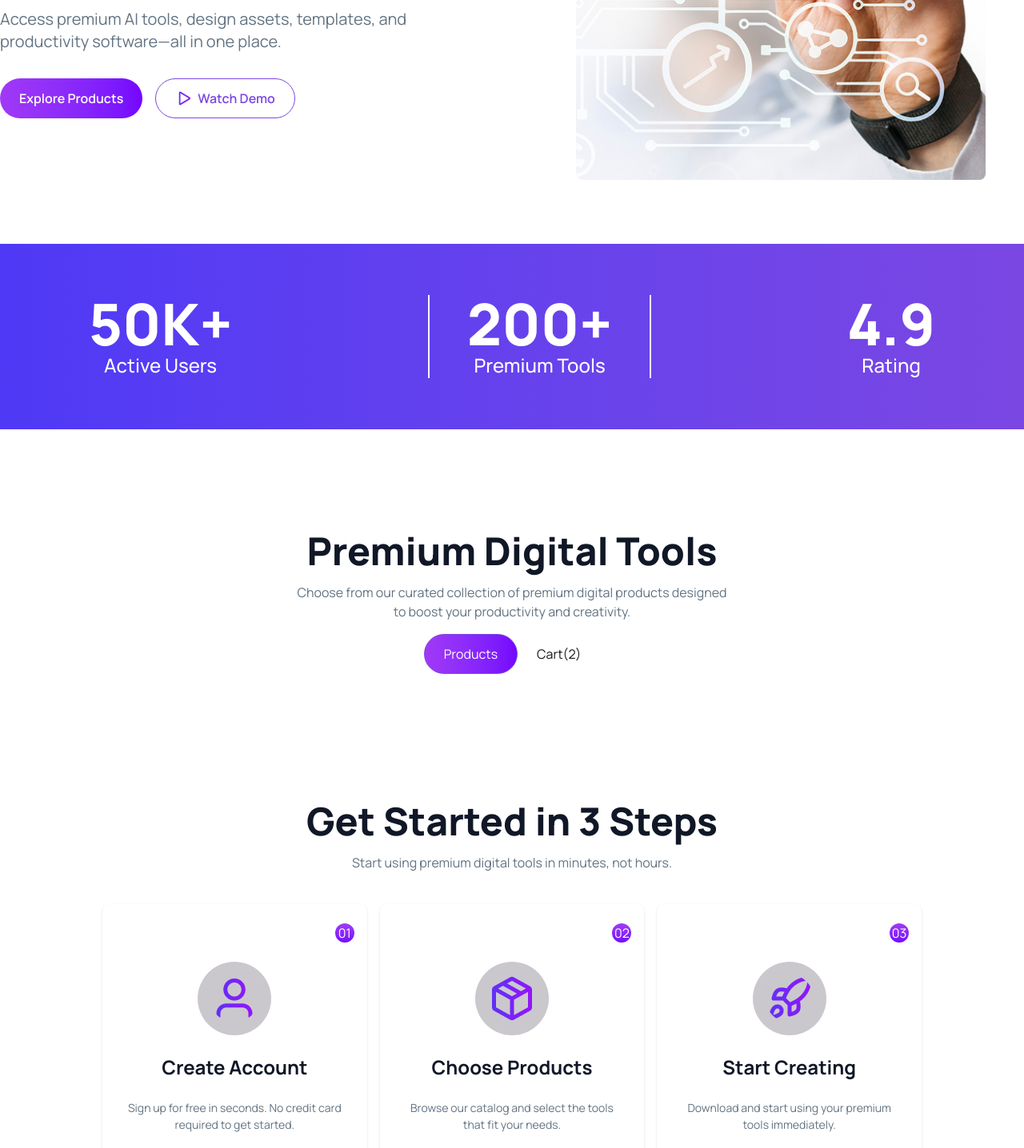
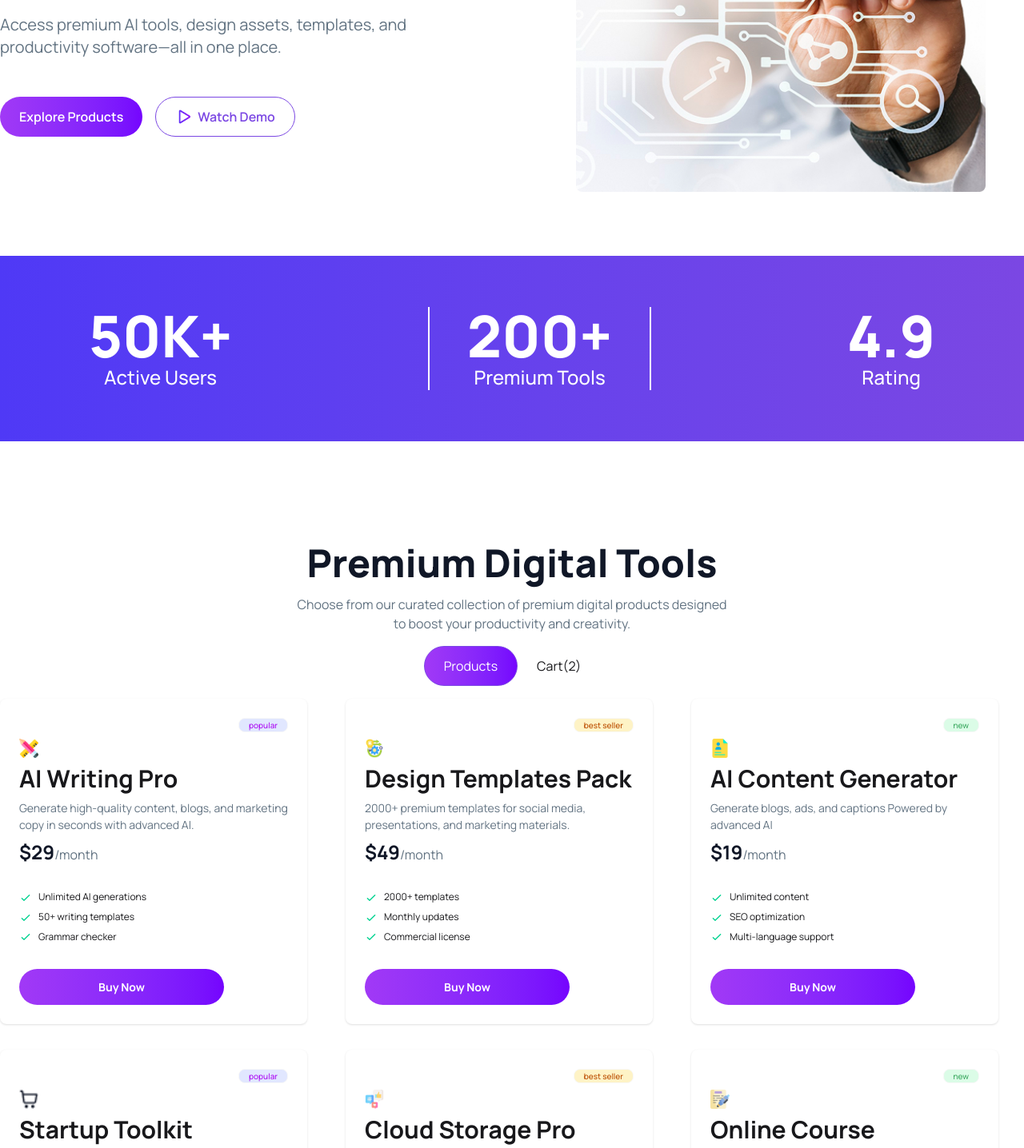
Before and after one commit to KhalidSifullahSIam2004/DigiTools-siam10, a React (Vite) app: page / in a window 1280 px wide. Shown: the part 580-2016 px from the top of the page at 80% size. Built offline with nearby package versions, Linux system fonts and the light colour scheme.

Commit message:
All products show

```diff
--- a/src/App.jsx
+++ b/src/App.jsx
@@ -6,7 +6,7 @@ import GetStartedSection from './Components/GetStartedSection/GetStartedSection'
 import PricingSection from './Components/PricingSection/PricingSection'
 import WorkFlowSection from './Components/WorkFlowSection/WorkFlowSection'
 import Footer from './Components/Footer/Footer'
-import ProductsSection from './Components/Functionality/ProductsSection/ProductsSection'
+import ProductsSection from './Components/ProductsSection/ProductsSection'
 
 
 const fetchProducts = async () => {
--- /dev/null
+++ b/src/Components/AllProducts/AllProducts.jsx
@@ -0,0 +1,16 @@
+import React from 'react'
+import SingleProductData from '../ProductsSection/SingleProductData/SingleProductData'
+
+const AllProducts = ({productsData}) => {
+  return (
+    <div className='grid justify-center gap-4 md:grid-cols-2 xl:grid-cols-3 lg:justify-between'>
+      {
+        productsData.map(singleProductData => {
+          return  <SingleProductData singleProductData={singleProductData}  key={singleProductData.id}/>
+        })
+      }
+    </div>
+  )
+}
+
+export default AllProducts
--- /dev/null
+++ b/src/Components/CartSection/CartSection.jsx
@@ -0,0 +1,11 @@
+import React from 'react'
+
+const CartSection = () => {
+  return (
+    <div>
+
+    </div>
+  )
+}
+
+export default CartSection
--- a/src/Components/GetStartedSection/GetStartedSection.jsx
+++ b/src/Components/GetStartedSection/GetStartedSection.jsx
@@ -12,14 +12,14 @@ const GetStartedSection = () => {
       <div className=' grid justify-center gap-4 md:flex md:justify-between lg:mx-32'>
 
 
-        <div className="card bg-base-100 w-96 shadow-sm">
+        <div className="card bg-base-100 w-96 shadow-sm hover:-translate-y-2 transition-all duration-300 mt-4">
           <div className='flex justify-end'>
             <p className='bg-linear-to-b from-[#a139f6] to-[#7504fe] rounded-full w-6 text-white mt-6 mr-4'>01</p>
           </div>
 
 
 
-  <div className="card-body items-center text-center space-y-4">
+  <div className="card-body items-center text-center space-y-4 ">
     <img src={UserImage} className='bg-[#cac8cd] rounded-full p-4' />
     <h2 className="text-[#101727FF] text-2xl font-bold">Create Account</h2>
     <p className="text-[#627382FF]">Sign up for free in seconds. No credit card required to get started.</p>
@@ -31,7 +31,7 @@ const GetStartedSection = () => {
 
 
 
-        <div className="card bg-base-100 w-96 shadow-sm">
+        <div className="card bg-base-100 w-96 shadow-sm hover:-translate-y-2 transition-all duration-300 mt-4">
           <div className='flex justify-end'>
             <p className='bg-linear-to-b from-[#a139f6] to-[#7504fe] rounded-full w-6 text-white mt-6 mr-4'>02</p>
           </div>
@@ -50,7 +50,7 @@ const GetStartedSection = () => {
 
 
 
-        <div className="card bg-base-100 w-96 shadow-sm">
+        <div className="card bg-base-100 w-96 shadow-sm hover:-translate-y-2 transition-all duration-300 mt-4">
           <div className='flex justify-end'>
             <p className='bg-linear-to-b from-[#a139f6] to-[#7504fe] rounded-full w-6 text-white mt-6 mr-4'>03</p>
           </div>
--- a/src/Components/HeroSection/HeroSection.jsx
+++ b/src/Components/HeroSection/HeroSection.jsx
@@ -32,11 +32,11 @@ const HeroSection = () => {
 
         <div className='flex flex-col md:flex-row gap-4 justify-center lg:justify-start'>
 
-          <button className='bg-linear-to-r from-[#a139f6] to-[#7504fe] font-semibold text-white rounded-full px-6 py-3 cursor-pointer hover:text-green-400'>
+          <button className='bg-linear-to-r from-[#a139f6] to-[#7504fe] font-semibold text-white rounded-full px-6 py-3 cursor-pointer hover:text-green-400 hover:-translate-y-2 transition-all duration-300 mt-4 hover:scale-95'>
             Explore Products
           </button>
 
-          <button className="bg-white font-semibold text-[#7b47e3] rounded-full px-6 py-3 flex items-center justify-center gap-2 border border-[#7b47e3] hover:bg-linear-to-r from-[#a139f6] to-[#7504fe] hover:text-white cursor-pointer">
+          <button className="bg-white font-semibold text-[#7b47e3] rounded-full px-6 py-3 flex items-center justify-center gap-2 border border-[#7b47e3] hover:bg-linear-to-r from-[#a139f6] to-[#7504fe] hover:text-white cursor-pointer hover:-translate-y-2 transition-all duration-300 mt-4 hover:scale-95">
             <img src={PlayImage} />
             Watch Demo
           </button>
--- a/src/Components/Navbar/Navbar.jsx
+++ b/src/Components/Navbar/Navbar.jsx
@@ -33,7 +33,7 @@ const Navbar = () => {
   <div className="navbar-end space-x-4">
     <CiShoppingCart className='text-3xl cursor-pointer' />
     <button className='cursor-pointer'>Login</button>
-    <button style={{ fontFamily: 'Inter, sans-serif' }}  className='bg-linear-to-r from-[#4F39F6] to-[#7b47e3] font-semibold text-white rounded-full px-4 py-3 cursor-pointer'>Get Started</button>
+    <button style={{ fontFamily: 'Inter, sans-serif' }}  className='bg-linear-to-r from-[#4F39F6] to-[#7b47e3] font-semibold text-white rounded-full px-4 py-3 cursor-pointer hover:-translate-y-2 transition-all duration-500 mt-4 hover:scale-95'>Get Started</button>
   </div>
 </div>
   )
--- a/src/Components/PricingSection/PricingSection.jsx
+++ b/src/Components/PricingSection/PricingSection.jsx
@@ -6,10 +6,10 @@ const PricingSection = () => {
       <h2 className='text-[#101727FF] text-center text-5xl font-extrabold  mb-4'>Simple, Transparent Pricing</h2>
       <p className='text-[#627382FF] text-center'>Choose the plan that fits your needs. Upgrade or downgrade anytime.</p>
 
-      <div className=' grid justify-center gap-4 md:grid-cols-2 xl:flex lg:justify-between lg:mx-48'>
+      <div className='grid justify-center gap-4 md:grid-cols-2 xl:flex lg:justify-between lg:mx-48'>
 
 {/* 1st */}
-        <div className="card bg-base-400 shadow-2xl text-left p-6 my-6">
+        <div className="card bg-base-400 shadow-2xl text-left p-6 my-6 hover:-translate-y-2 transition-all duration-300 mt-4">
   <div className="card-body">
 
 
@@ -46,7 +46,7 @@ const PricingSection = () => {
 
 
 {/* 2nd */}
-        <div className="card bg-linear-to-r from-[#a139f6] to-[#7504fe] shadow-2xl text-left p-6 my-6 text-white">
+        <div className="card bg-linear-to-r from-[#a139f6] to-[#7504fe] shadow-2xl hover:-translate-y-2 transition-all duration-300 mt-4 text-left p-6 my-6 text-white">
   <div className="card-body">
 
 
@@ -91,7 +91,7 @@ const PricingSection = () => {
 
 
 {/* 3rd */}
-      <div className="card bg-base-400 shadow-2xl text-left p-6 my-6">
+      <div className="card bg-base-400 shadow-2xl text-left p-6 my-6 hover:-translate-y-2 transition-all duration-300 mt-4">
   <div className="card-body">
 
 
--- a/src/Components/Functionality/ProductsSection/ProductsSection.jsx
+++ b/src/Components/ProductsSection/ProductsSection.jsx
@@ -1,4 +1,7 @@
 import React, { use, useState } from 'react'
+import AllProducts from '../AllProducts/AllProducts';
+import CartSection from '../CartSection/CartSection';
+
 
 const ProductsSection = ({productsPromise}) => {
     const productsData = use(productsPromise);
@@ -19,6 +22,10 @@ const ProductsSection = ({productsPromise}) => {
       <button className={`bg-white rounded-full px-6 py-3 flex items-center justify-center cursor-pointer ${activeButton === 222 && 'border border-[#7b47e3] bg-linear-to-r from-[#a139f6] to-[#7504fe] text-white'}`} onClick={() => setActiveButton(222)}>Cart(2)</button>
     </div>
 
+    {
+      activeButton === 111 ? <AllProducts productsData={productsData} /> : <CartSection />
+
+    }
 
     </div>
   )
--- /dev/null
+++ b/src/Components/ProductsSection/SingleProductData/SingleProductData.jsx
@@ -0,0 +1,56 @@
+import React, { useState } from 'react'
+
+const SingleProductData = ({singleProductData}) => {
+    const {name, description, price, tag, features, icon} = singleProductData;
+
+    const [isSelected, setIsSelected] = useState(false)
+  return (
+    <div className="card w-96 bg-base-100 shadow-sm hover:-translate-y-2 transition-all duration-300 mt-4">
+  <div className="card-body">
+
+
+    <div className='flex justify-end'>
+    <span className={`badge badge-xs font-medium px-3 py-2 ${tag === 'best seller' && 'bg-[#fef3c6FF] text-[#bb4d00FF]'} ${tag === 'popular' && 'bg-[#e1e7ffFF] text-[#ad0ef2]'}  ${tag === 'new' && 'bg-[#dbfce7FF] text-[#3ca960]'} `}>{tag}</span>
+    </div>
+
+    <img src={icon}  className='w-6 h-6'/>
+
+      <h2 className="text-3xl font-bold">{name}</h2>
+
+      <p className='text-[#627382FF]'>{description}</p>
+
+      <h3 className='text-[#101727FF] text-2xl font-bold'>${price}<span className='text-[#627382FF] text-[16px] font-normal'>/month</span></h3>
+
+    <ul className="mt-6 flex flex-col gap-2 text-xs">
+        {
+            features.map(feature => {
+        return<>
+        <li>
+        <svg xmlns="http://www.w3.org/2000/svg" className="size-4 me-2 inline-block text-success" fill="none" viewBox="0 0 24 24" stroke="currentColor"><path strokeLinecap="round" strokeLinejoin="round" strokeWidth="2" d="M5 13l4 4L19 7" /></svg>
+        <span>{feature}</span>
+      </li>
+        </>
+        })
+        }
+    </ul>
+
+    <div className="mt-6">
+
+   <button className={`font-bold w-64 text-white rounded-full px-6 py-3 ${isSelected
+      ? 'bg-green-500 cursor-not-allowed'
+      : 'bg-linear-to-r from-[#a139f6] to-[#7504fe] cursor-pointer '
+    }
+  `}
+  disabled={isSelected}
+  onClick={() => setIsSelected(true)}
+>
+  {isSelected ? 'Added to Cart' : 'Buy Now'}
+</button>
+
+     </div>
+  </div>
+</div>
+  )
+}
+
+export default SingleProductData
--- a/src/Components/WorkFlowSection/WorkFlowSection.jsx
+++ b/src/Components/WorkFlowSection/WorkFlowSection.jsx
@@ -16,11 +16,11 @@ const WorkFlowSection = () => {
             <div className='flex flex-col md:flex-row gap-4 justify-center'>
 
 
-              <button className="bg-white font-semibold text-[#7b47e3] rounded-full px-6 py-3 flex items-center justify-center gap-2 border border-[#7b47e3] hover:bg-linear-to-r from-[#a139f6] to-[#7504fe] hover:text-white cursor-pointer">
+              <button className="bg-white font-semibold text-[#7b47e3] rounded-full px-6 py-3 flex items-center justify-center gap-2 border border-[#7b47e3] hover:bg-linear-to-r from-[#a139f6] to-[#7504fe] hover:text-white cursor-pointer hover:-translate-y-2 transition-all duration-500 mt-4 hover:scale-95">
                 Explore Products
               </button>
 
-              <button className='bg-transparent border font-semibold text-white rounded-full px-6 py-3 cursor-pointer hover:text-green-300'>
+              <button className='bg-transparent border font-semibold text-white rounded-full px-6 py-3 cursor-pointer hover:text-green-300 hover:-translate-y-2 transition-all duration-500 mt-4 hover:scale-95'>
                 View Pricing
               </button>
             </div>
```
